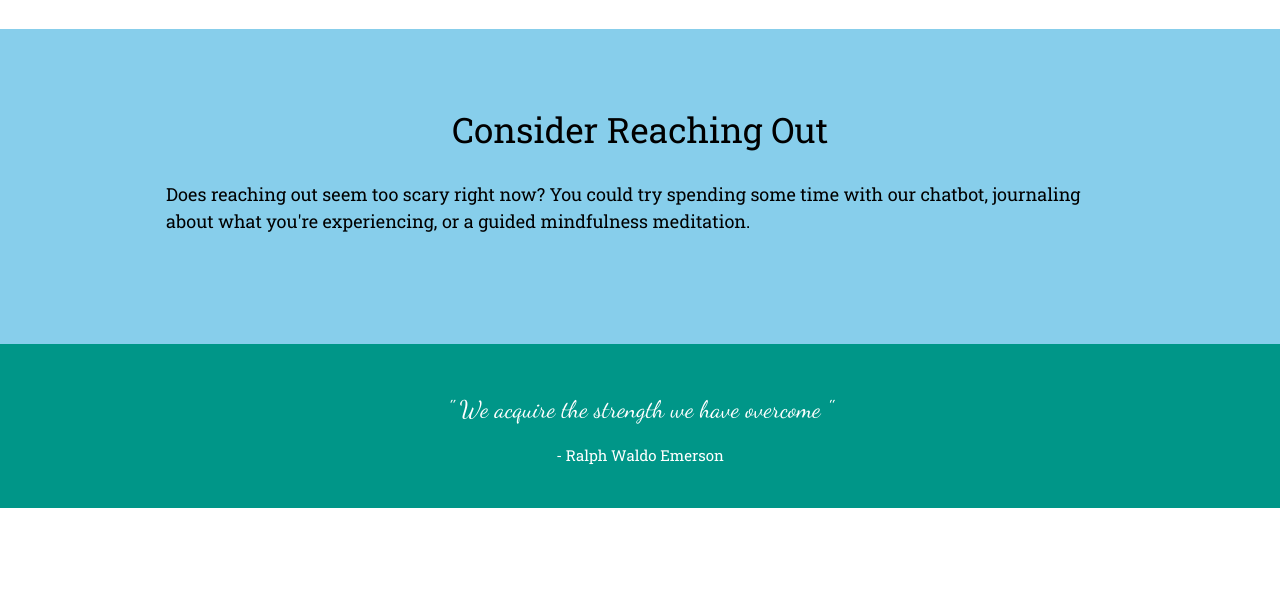
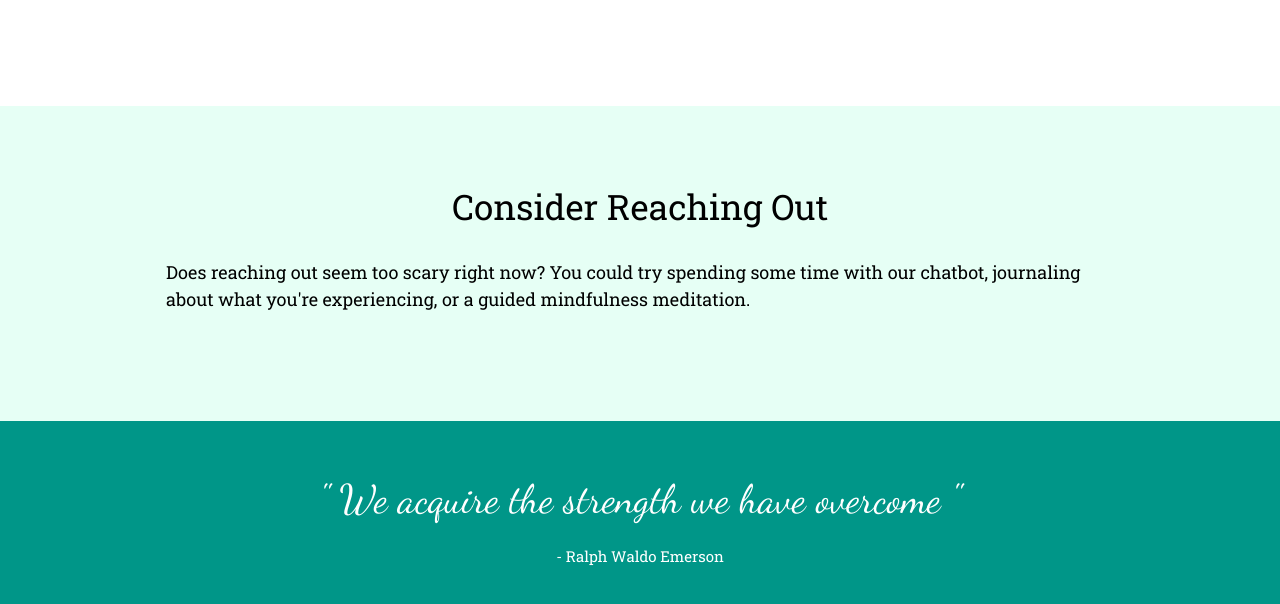
Before and after one commit to knorms/serene, a plain HTML site: page home.html in a window 1280 px wide. Shown: the part 1722-2326 px from the top of the page. Drawn offline with nearby package versions, Linux system fonts and the light colour scheme; grey boxes are pictures that could not be loaded.

Commit message:
Update shehacks_styles.css

```diff
--- a/shehacks_styles.css
+++ b/shehacks_styles.css
@@ -126,7 +126,7 @@ hr{border:0;border-top:1px solid #eee;margin:20px 0}
 .w3-greyscale,.w3-grayscale{filter:grayscale(75%)}.w3-greyscale-min,.w3-grayscale-min{filter:grayscale(50%)}
 .w3-sepia{filter:sepia(75%)}.w3-sepia-max,.w3-hover-sepia:hover{filter:sepia(100%)}.w3-sepia-min{filter:sepia(50%)}
 .w3-tiny{font-size:10px!important}.w3-small{font-size:12px!important}.w3-medium{font-size:15px!important}.w3-large{font-size:18px!important}
-.w3-xlarge{font-size:24px!important}.w3-xxlarge{font-size:36px!important}.w3-xxxlarge{font-size:48px!important}.w3-jumbo{font-size:64px!important}
+.w3-xlarge{font-size:40px!important}.w3-xxlarge{font-size:36px!important}.w3-xxxlarge{font-size:48px!important}.w3-jumbo{font-size:85px!important}
 .w3-left-align{text-align:left!important}.w3-right-align{text-align:right!important}.w3-justify{text-align:justify!important}.w3-center{text-align:center!important}
 .w3-border-0{border:0!important}.w3-border{border:1px solid #ccc!important}
 .w3-border-top{border-top:1px solid #ccc!important}.w3-border-bottom{border-bottom:1px solid #ccc!important}
@@ -138,7 +138,7 @@ hr{border:0;border-top:1px solid #eee;margin:20px 0}
 .w3-margin-left{margin-left:16px!important}.w3-margin-right{margin-right:16px!important}
 .w3-padding-small{padding:4px 8px!important}.w3-padding{padding:8px 16px!important}.w3-padding-large{padding:12px 24px!important}
 .w3-padding-16{padding-top:16px!important;padding-bottom:16px!important}.w3-padding-24{padding-top:24px!important;padding-bottom:24px!important}
-.w3-padding-32{padding-top:32px!important;padding-bottom:32px!important}.w3-padding-48{padding-top:48px!important;padding-bottom:48px!important}
+.w3-padding-32{padding-top:32px!important;padding-bottom:55px!important}.w3-padding-48{padding-top:48px!important;padding-bottom:48px!important}
 .w3-padding-64{padding-top:64px!important;padding-bottom:64px!important}
 .w3-left{float:left!important}.w3-right{float:right!important}
 .w3-button:hover{color:#000!important;background-color:#ccc!important}
@@ -148,12 +148,12 @@ hr{border:0;border-top:1px solid #eee;margin:20px 0}
 .w3-amber,.w3-hover-amber:hover{color:#000!important;background-color:#ffc107!important}
 .w3-aqua,.w3-hover-aqua:hover{color:#000!important;background-color:#00ffff!important}
 .w3-blue,.w3-hover-blue:hover{color:#fff!important;background-color:#2196F3!important}
-.w3-light-blue,.w3-hover-light-blue:hover{color:#000!important;background-color:#87CEEB!important}
+.w3-light-blue,.w3-hover-light-blue:hover{color:#000!important;background-color:#e6fff5!important}
 .w3-brown,.w3-hover-brown:hover{color:#fff!important;background-color:#795548!important}
 .w3-cyan,.w3-hover-cyan:hover{color:#000!important;background-color:#00bcd4!important}
 .w3-blue-grey,.w3-hover-blue-grey:hover,.w3-blue-gray,.w3-hover-blue-gray:hover{color:#fff!important;background-color:#607d8b!important}
 .w3-green,.w3-hover-green:hover{color:#fff!important;background-color:#4CAF50!important}
-.w3-light-green,.w3-hover-light-green:hover{color:#000!important;background-color:#8bc34a!important}
+.w3-light-green,.w3-hover-light-green:hover{color:#000!important;background-color:#00997a!important}
 .w3-indigo,.w3-hover-indigo:hover{color:#fff!important;background-color:#3f51b5!important}
 .w3-khaki,.w3-hover-khaki:hover{color:#000!important;background-color:#f0e68c!important}
 .w3-lime,.w3-hover-lime:hover{color:#000!important;background-color:#cddc39!important}
```
